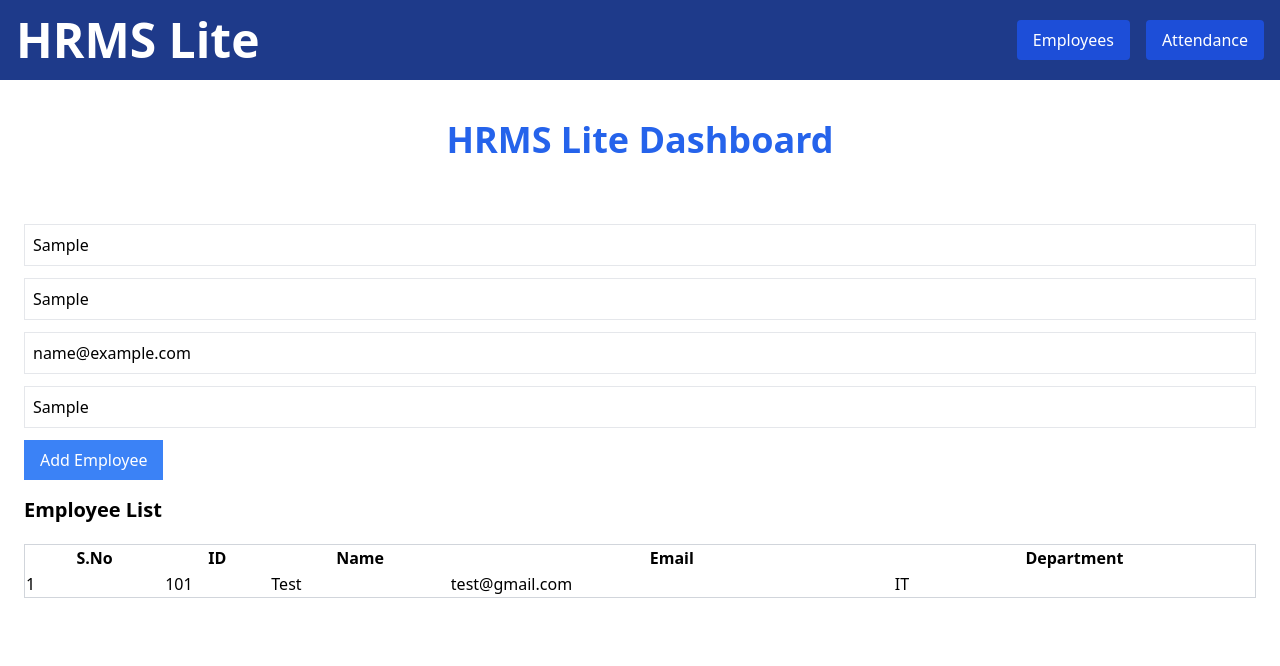
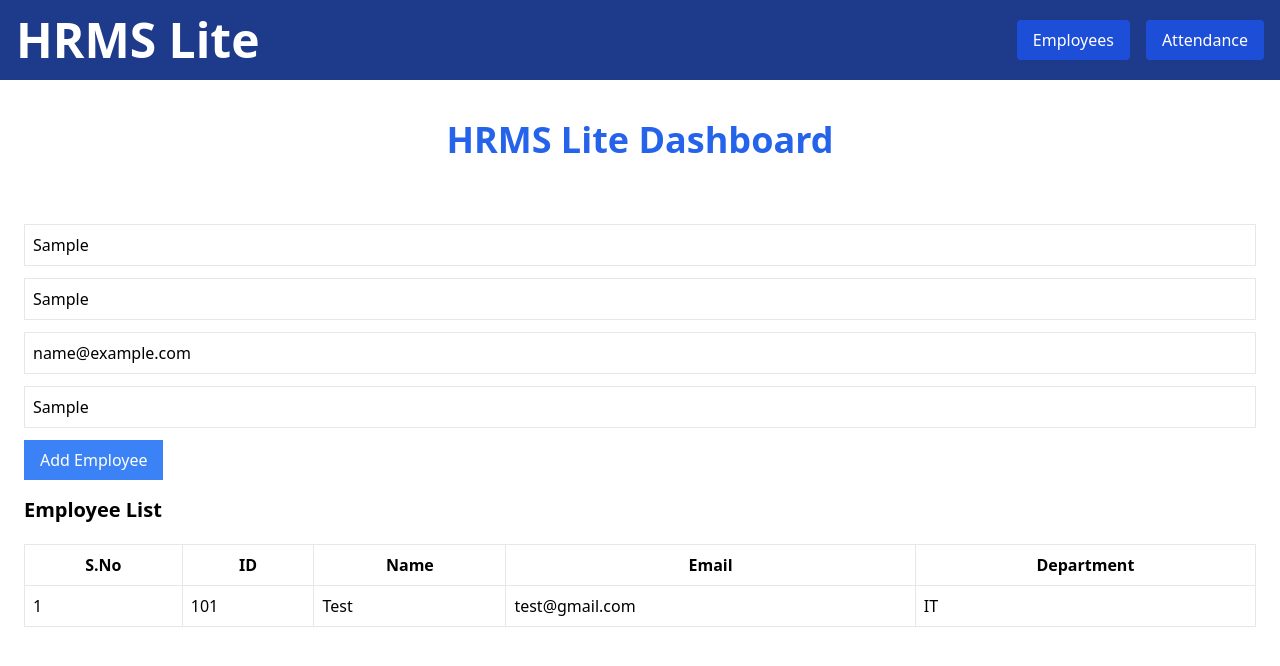
Before and after one commit to Umair777/hrms-lite, a React (Vite) app in the folder hrms-frontend/: page / in a window 1280 px wide. Both pictures are taken after typing "Sample", "Sample", "name@example.com", "Sample" into the empty fields and a click on the button "Add Employee". Shown: the top 666 px of the page. Built offline with nearby package versions, Linux system fonts and the light colour scheme.

Commit message:
add borders to cells

```diff
--- a/hrms-frontend/src/components/EmployeeList.jsx
+++ b/hrms-frontend/src/components/EmployeeList.jsx
@@ -10,21 +10,21 @@ export default function EmployeeList({ employees, onDelete }) {
             <table className="w-full border border-gray-300">
                 <thead>
                 <tr>
-                    <th>S.No</th>
-                    <th>ID</th>
-                    <th>Name</th>
-                    <th>Email</th>
-                    <th>Department</th>
+                    <th className="border p-2">S.No</th>
+                    <th className="border p-2">ID</th>
+                    <th className="border p-2">Name</th>
+                    <th className="border p-2">Email</th>
+                    <th className="border p-2">Department</th>
                 </tr>
                 </thead>
 
                 <tbody>
                 <tr>
-                    <td>1</td>
-                    <td>101</td>
-                    <td>Test</td>
-                    <td>test@gmail.com</td>
-                    <td>IT</td>
+                    <td className="border p-2">1</td>
+                    <td className="border p-2">101</td>
+                    <td className="border p-2">Test</td>
+                    <td className="border p-2">test@gmail.com</td>
+                    <td className="border p-2">IT</td>
                 </tr>
                 </tbody>
             </table>
```
